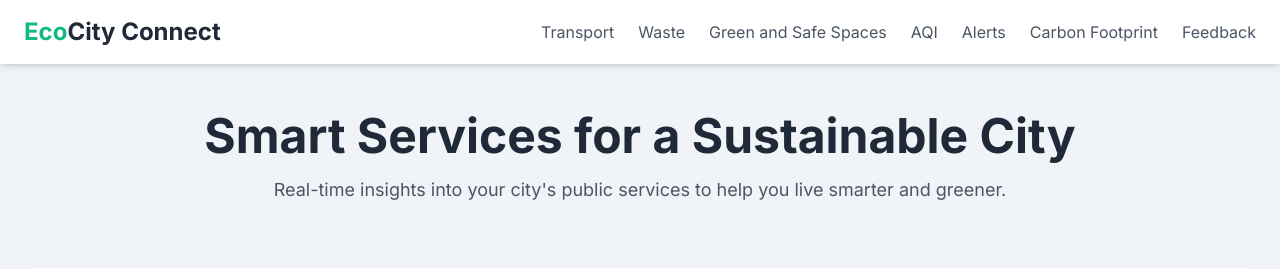
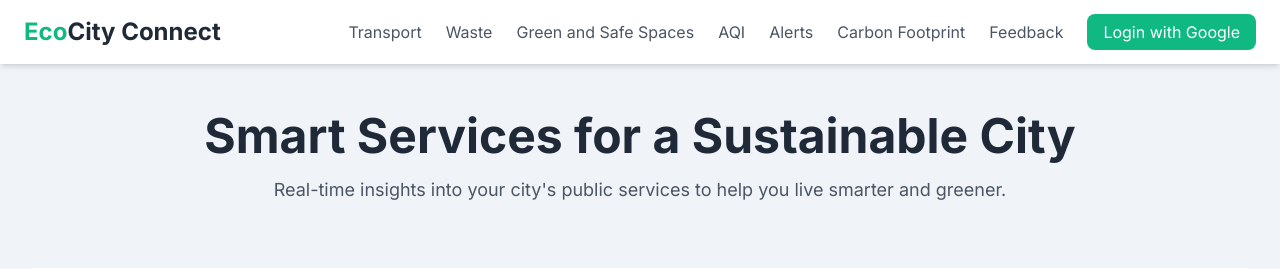
Before and after one commit to EcoCity-Connect/EcoCitty, a Flask app: page / in a window 1280 px wide. Shown: the top 269 px of the page. Run offline with Flask 3, Linux system fonts and the light colour scheme; some libraries are stand-ins or nearby versions.

Commit message:
added login

```diff
--- a/templates/index.html
+++ b/templates/index.html
@@ -19,7 +19,7 @@
             <a href="#" class="text-2xl font-bold text-gray-800">
                 <span class="text-emerald-500">Eco</span>City Connect
             </a>
-            <div class="hidden md:flex space-x-6">
+            <div class="hidden md:flex items-center space-x-6">
                 <a href="#transport" class="nav-link text-gray-600">Transport</a>
                 <a href="#waste" class="nav-link text-gray-600">Waste</a>
                 <a href="#safety" class="nav-link text-gray-600">Green and Safe Spaces</a>
@@ -27,6 +27,17 @@
                 <a href="#alerts" class="nav-link text-gray-600">Alerts</a>
                 <a href="#carbon" class="nav-link text-gray-600">Carbon Footprint</a>
                 <a href="#feedback" class="nav-link text-gray-600">Feedback</a>
+
+                <div class="ml-4">
+                    {% if user_info %}
+                        <div class="flex items-center space-x-4">
+                            <span class="text-gray-700">Welcome, {{ user_info.name }}!</span>
+                            <a href="{{ url_for('logout') }}" class="bg-red-500 text-white px-4 py-2 rounded-lg hover:bg-red-600">Logout</a>
+                        </div>
+                    {% else %}
+                        <a href="{{ url_for('google.login') }}" class="bg-emerald-500 text-white px-4 py-2 rounded-lg hover:bg-emerald-600">Login with Google</a>
+                    {% endif %}
+                </div>
             </div>
             <button class="md:hidden" id="mobile-menu-button">
                 <svg class="w-6 h-6" fill="none" stroke="currentColor" viewBox="0 0 24 24" xmlns="http://www.w3.org/2000/svg"><path stroke-linecap="round" stroke-linejoin="round" stroke-width="2" d="M4 6h16M4 12h16m-7 6h7"></path></svg>
@@ -40,6 +51,13 @@
             <a href="#alerts" class="block py-2 px-4 text-sm hover:bg-gray-100">Alerts</a>
             <a href="#carbon" class="block py-2 px-4 text-sm hover:bg-gray-100">Carbon Footprint</a>
             <a href="#feedback" class="block py-2 px-4 text-sm hover:bg-gray-100">Feedback</a>
+            <div class="py-2 px-4">
+                {% if user_info %}
+                    <a href="{{ url_for('logout') }}" class="w-full text-left bg-red-500 text-white px-4 py-2 rounded-lg hover:bg-red-600">Logout</a>
+                {% else %}
+                    <a href="{{ url_for('google.login') }}" class="w-full text-left bg-emerald-500 text-white px-4 py-2 rounded-lg hover:bg-emerald-600">Login with Google</a>
+                {% endif %}
+            </div>
         </div>
     </header>
 
```
